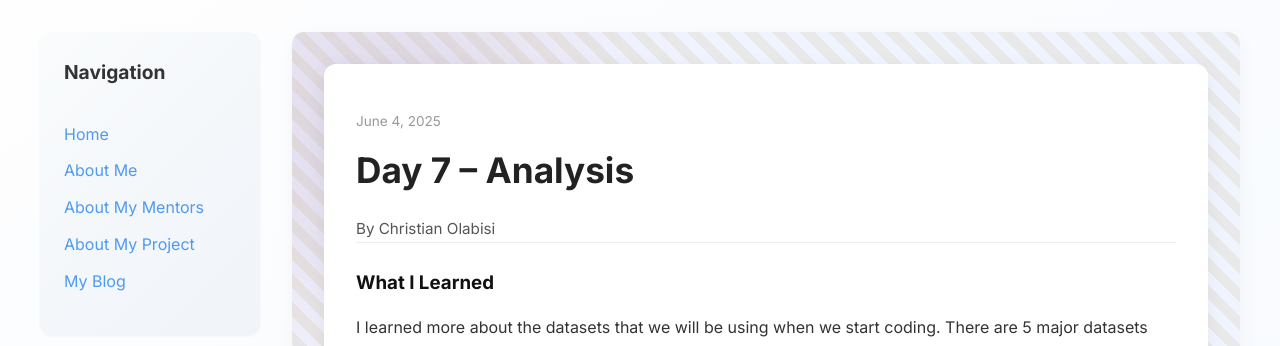
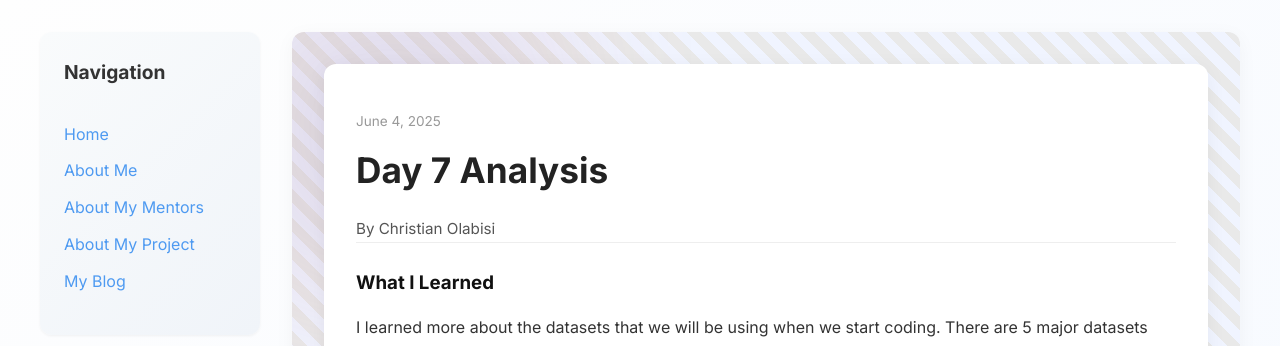
Before and after one commit to Chola3-pixel/Chola3-pixel.github.io, a Jekyll site: the page built from _posts/2025-06-04-day-7.md, in a window 1280 px wide. Shown: the top 346 px of the page. Built offline with Jekyll 4.4.1, drawn with Linux system fonts in a browser that asks for light colours.

Commit message:
Update 2025-06-04-day-7.md

```diff
--- a/_posts/2025-06-04-day-7.md
+++ b/_posts/2025-06-04-day-7.md
@@ -1,6 +1,6 @@
 ---
 layout: post
-title: "Day 7 – Analysis"
+title: "Day 7 Analysis"
 date: 2025-06-04
 author: Christian Olabisi
 permalink: /day7.html
```
